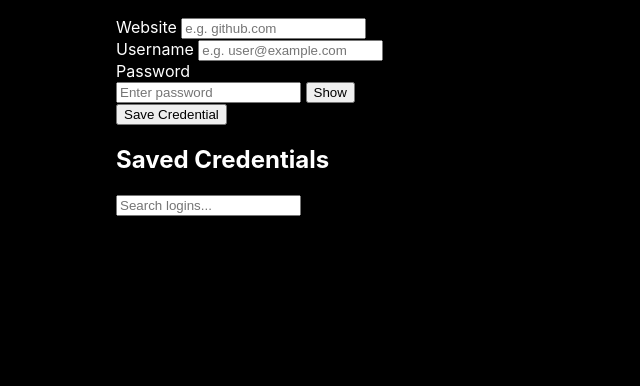
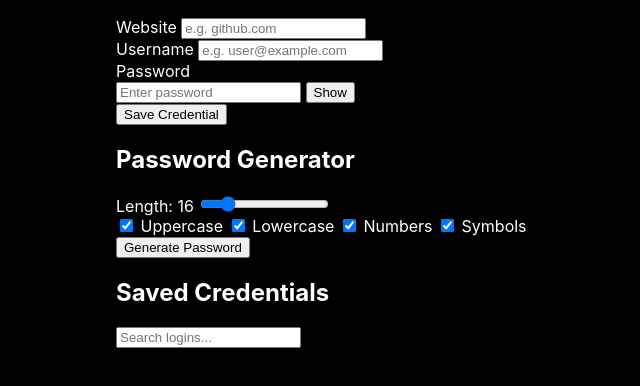
Before and after one commit to maanuu5/vaultpass, a plain HTML site: page index.html in a window 1280 px wide. Shown: the part 138-524 px from the top of the page, without its empty margins (74-714 px from the left). Drawn offline with Linux system fonts and the light colour scheme.

Commit message:
connect length slider and character options

```diff
--- a/index.html
+++ b/index.html
@@ -33,6 +33,20 @@
         <button type="submit" id="save-btn">Save Credential</button>
       </form>
     </section>
+    <section class="card generator-card">
+      <h2>Password Generator</h2>
+      <div class="slider-row">
+        <label for="length-slider">Length: <span id="length-val">16</span></label>
+        <input type="range" id="length-slider" min="6" max="64" value="16">
+      </div>
+      <div class="checkbox-row">
+        <label><input type="checkbox" id="gen-upper" checked> Uppercase</label>
+        <label><input type="checkbox" id="gen-lower" checked> Lowercase</label>
+        <label><input type="checkbox" id="gen-nums" checked> Numbers</label>
+        <label><input type="checkbox" id="gen-syms" checked> Symbols</label>
+      </div>
+      <button type="button" id="generate-btn">Generate Password</button>
+    </section>
     <section class="card list-card">
       <h2>Saved Credentials</h2>
       <div class="search-bar">
```
